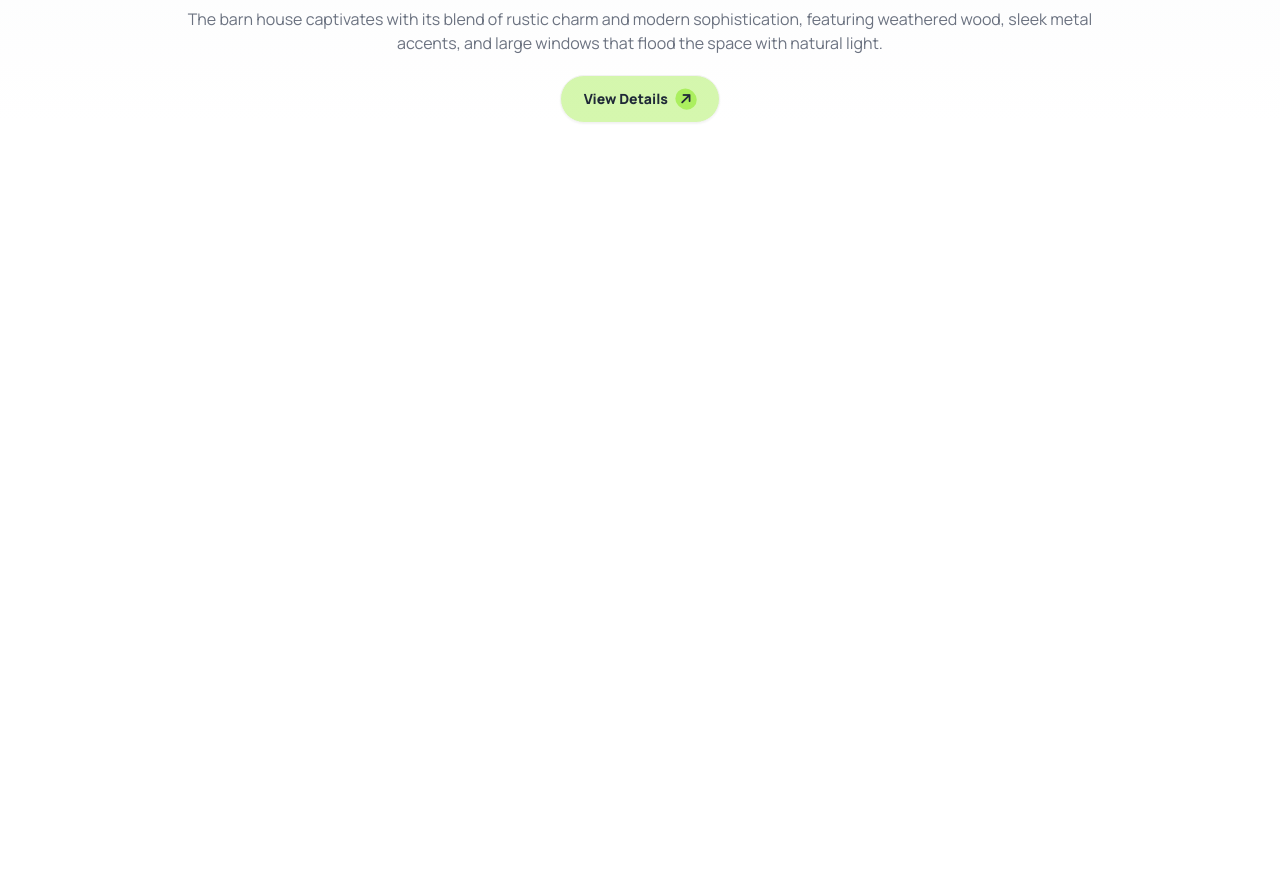
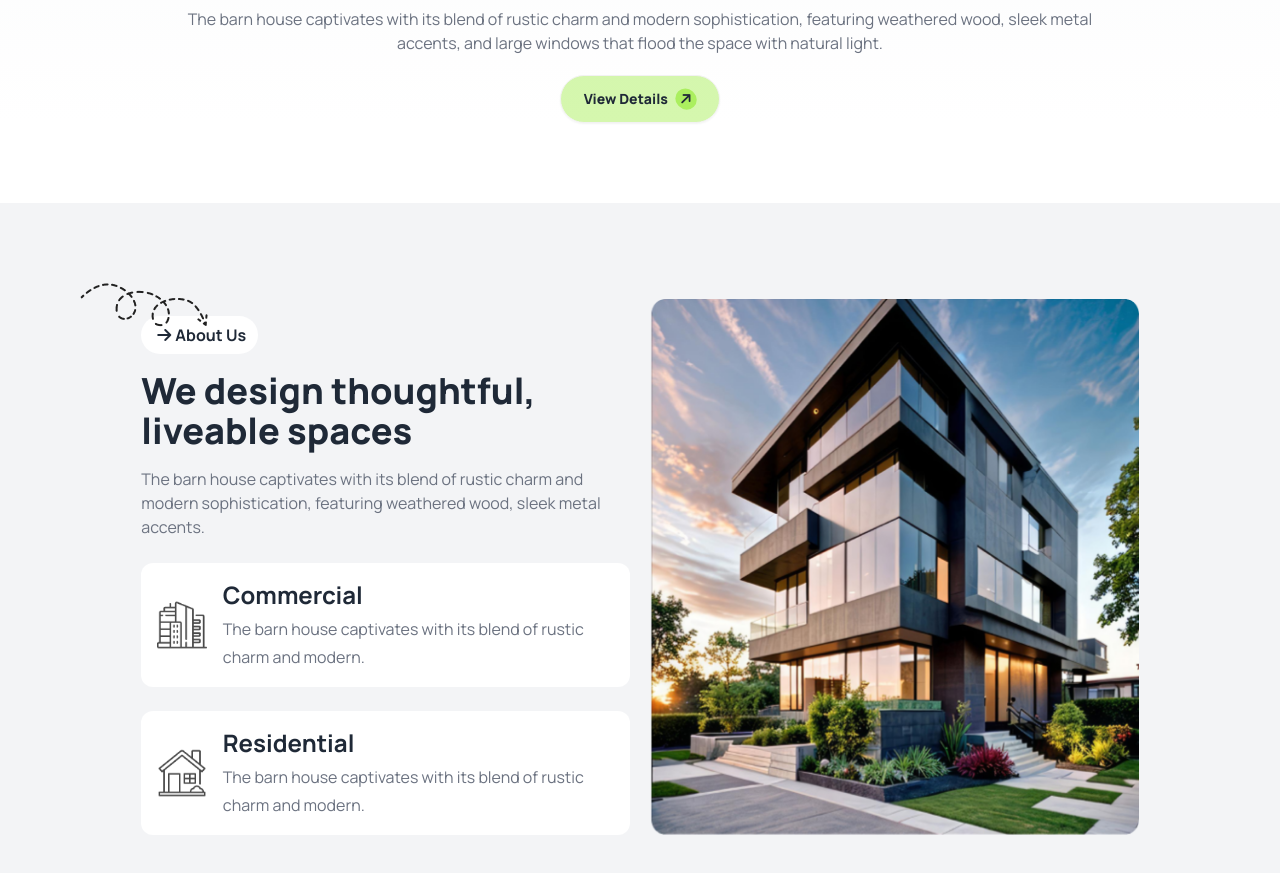
Before and after one commit to Abubokkor98/third-assignment, a plain HTML site: page index.html in a window 1280 px wide. Shown: the part 607-1480 px from the top of the page. Before the commit the page ends 800 px from the top, so only its background shows below. Drawn offline with nearby package versions, Linux system fonts and the light colour scheme.

Commit message:
About Us Section Uploaded

```diff
--- a/index.html
+++ b/index.html
@@ -81,7 +81,49 @@
                 </section>
                  <!-- banner section end -->
     </header>
-    <main></main>
+    <main class="max-w-screen-xl mx-auto">
+              <!-- About us section -->
+              <section class="bg-gray-100 lg:p-24 mt-20 relative">
+                <div class="w-11/12 mx-auto grid lg:grid-cols-2 gap-5">
+                    <div class="space-y-6">
+                        <div class="lg:flex absolute left-20 top-20 hidden">
+                            <img src="./assets/Vector.png" alt="">
+                        </div>
+                        <div class="lg:text-left text-center">
+                            <a class="font-bold bg-white py-2 px-3 rounded-full"><i class="fa-solid fa-arrow-right p-1"></i>About Us</a>
+                        </div>
+                          <div class="">
+                            <h1 class="text-3xl lg:text-4xl font-extrabold text-center lg:text-left mt-4">We design thoughtful, liveable spaces</h1>
+                            <p class="text-gray-500 mt-4 text-center lg:text-left">The barn house captivates with its blend of rustic charm and modern sophistication, featuring weathered wood, sleek metal accents.</p>
+                          </div>
+                          <!-- card 1 -->
+                            <div class="flex bg-white gap-4 p-4 lg:items-center rounded-xl">
+                                <div>
+                                    <img src="./assets/commercial.png" alt="">
+                                </div>
+                                <div>
+                                    <h1 class="text-2xl font-bold">Commercial</h1>
+                                    <p class="text-gray-500 text-xl lg:text-[16px] mt-1">The barn house captivates with its blend of rustic charm and modern.</p>
+                                </div>
+                            </div>
+                            <!-- card 2 -->
+                            <div class="flex bg-white gap-4 p-4 lg:items-center rounded-xl">
+                                <div>
+                                    <img src="./assets/residential.png" alt="">
+                                </div>
+                                <div>
+                                    <h1 class="text-2xl font-bold">Residential</h1>
+                                    <p class="text-gray-500 text-xl lg:text-[16px] mt-1">The barn house captivates with its blend of rustic charm and modern.</p>
+                                </div>
+                            </div>
+                    </div>
+                    <!-- right image -->
+                    <div>
+                        <img class="lg:h-full" src="./assets/Rectangle.png" alt="">
+                    </div>
+                </div>
+            </section>
+    </main>
     <footer></footer>
 
 </body>
```
